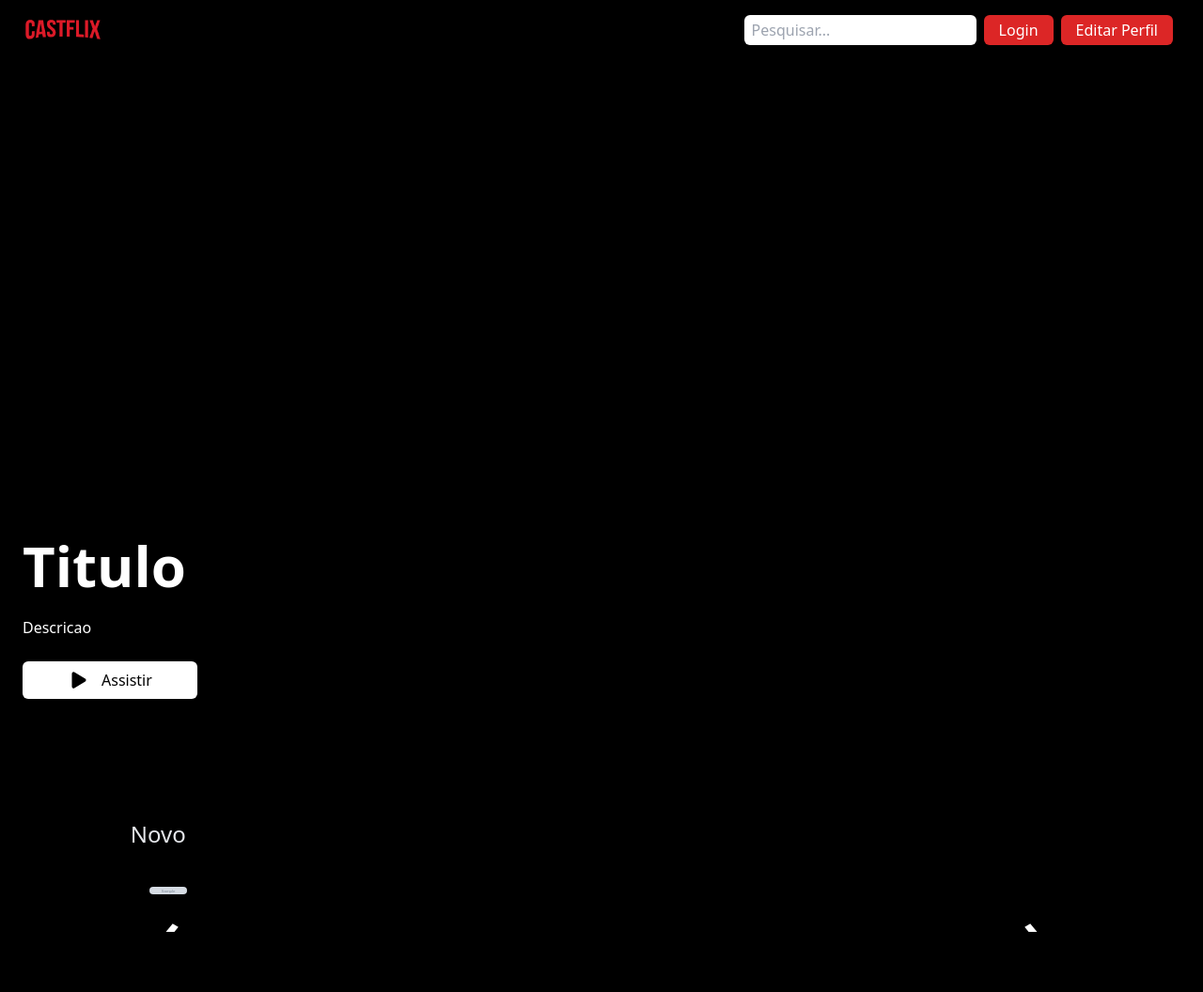
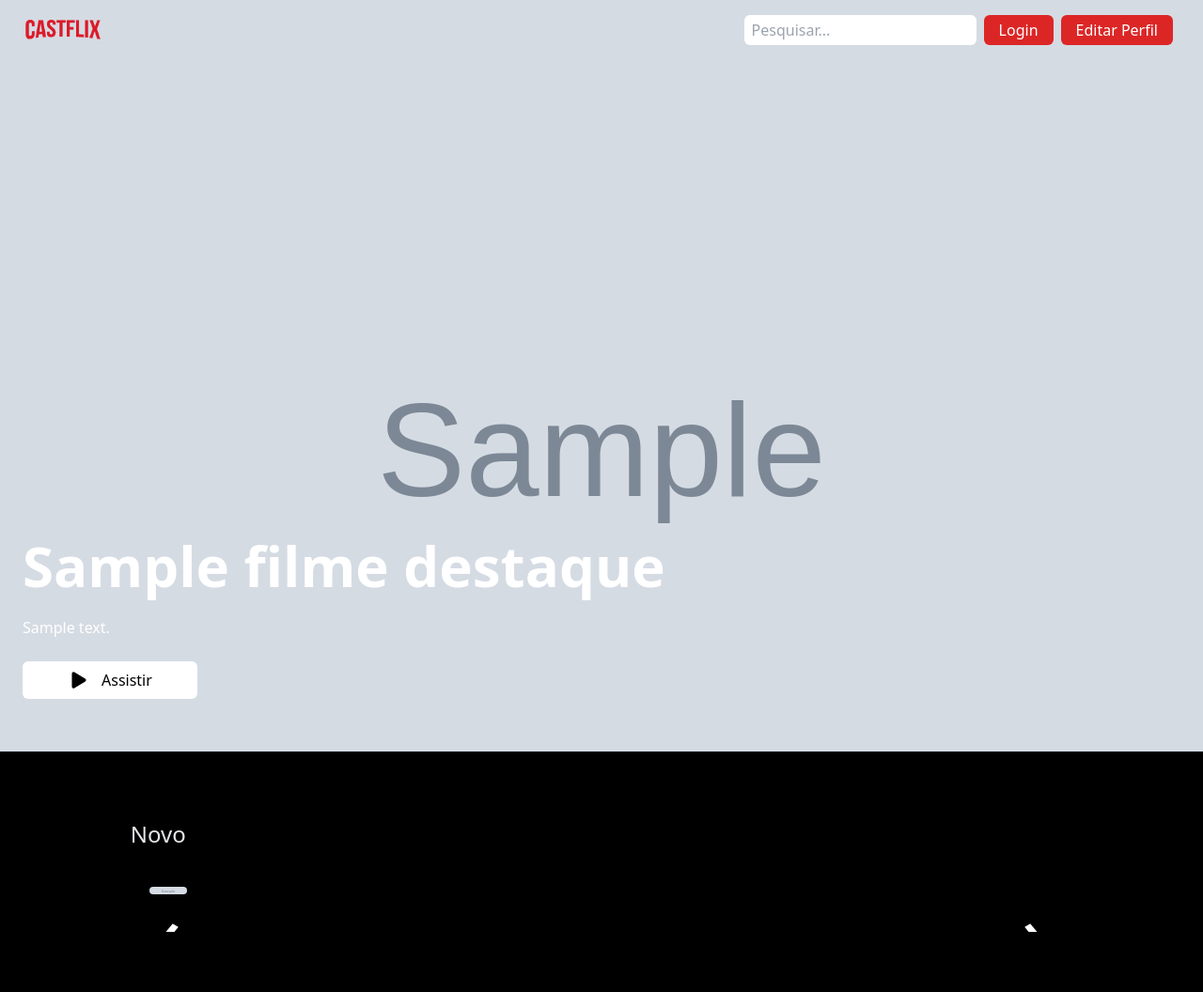
Before and after one commit to DanielCastilhoDIniz/Site_VideosFlix, a Django app: template filme/templates/homefilmes.html in a window 1280 px wide. Shown: the top 1056 px of the page at 94% size. Run offline with Django 4.2, Linux system fonts and the light colour scheme; the template is opened without the code that fills it: most values are stand-ins (such as "Sample title", 1, 10 or a date in 2020); grey boxes marked "Sample" are stand-in pictures; some libraries are stand-ins or nearby versions.

Commit message:
front: vide de destaque

```diff
--- a/filme/novo_context.py
+++ b/filme/novo_context.py
@@ -1,8 +1,9 @@
 from .models import Filme
 
 def lista_filmes_recentes(request):
-    lista_filmes = Filme.objects.all().order_by('-data_criação')[0:10]
-    return {"lista_filmes_recentes": lista_filmes}
+    lista_filmes = Filme.objects.all().order_by('-vizualizacoes')[0:8]
+    filme_destaque = lista_filmes[0]
+    return {"lista_filmes_recentes": lista_filmes, "filme_destaque":filme_destaque}
 
 
 def lista_filmes_emalta(request):
--- a/filme/templates/homefilmes.html
+++ b/filme/templates/homefilmes.html
@@ -94,16 +94,16 @@ Homefilmes Castflix
 {% block content %}
 <main class='bg-primary_black min-h-screen w-full'>
     <section class="h-screen relative bg-no-repeat pb-8 pl-6 flex items-end bg-cover"
-        style="background-image: url('');">
+        style="background-image: url('{{ filme_destaque.thumb.url }}');">
         <div>
             <h2 class="text-6xl font-semibold text-white my-4">
-                Titulo
+                {{ filme_destaque.titulo }}
             </h2>
             <p class=" w-11/12 md:w-5/12 font-medium text-white my-4">
-                Descricao
+                {{ filme_destaque.descricao }}
             </p>
             <div class="flex my-4">
-                <a href="#">
+                <a href="{% url 'filme:detalhesfilme' filme_destaque.id %}">
                     <button class="flex items-center bg-white py-2 px-5 rounded-md" style='color:black;'>
                         <ion-icon name="play" class="text-2xl"></ion-icon>
                         <span class="ml-3 font-medium ">
```
